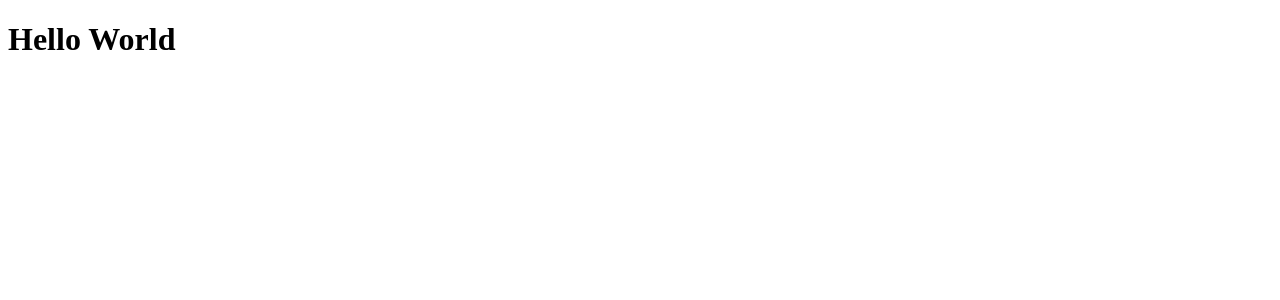
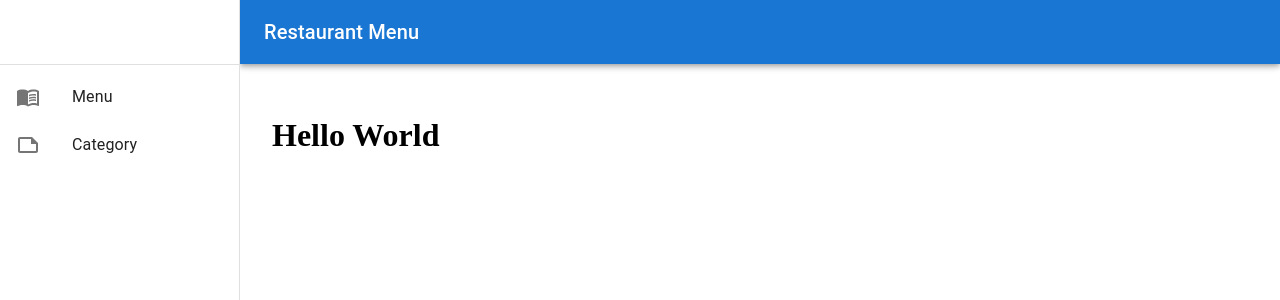
Before and after one commit to jove0610/restaurant-menu, a React (Create React App) app: page / in a window 1280 px wide. Shown: the top 300 px of the page. Built offline with nearby package versions, Linux system fonts and the light colour scheme.

Commit message:
create mui drawer

```diff
--- a/package.json
+++ b/package.json
@@ -3,10 +3,15 @@
   "version": "0.1.0",
   "private": true,
   "dependencies": {
+    "@emotion/react": "^11.9.3",
+    "@emotion/styled": "^11.9.3",
+    "@mui/icons-material": "^5.8.4",
+    "@mui/material": "^5.8.4",
     "@testing-library/jest-dom": "^5.16.4",
     "@testing-library/react": "^13.3.0",
     "@testing-library/user-event": "^13.5.0",
     "firebase": "^9.8.3",
+    "prop-types": "^15.8.1",
     "react": "^18.2.0",
     "react-dom": "^18.2.0",
     "react-scripts": "5.0.1",
--- a/src/App.jsx
+++ b/src/App.jsx
@@ -1,9 +1,13 @@
 import React from 'react';
+
+import Drawer from './components/Drawer';
 
 function App() {
   return (
     <div className="App">
-      <h1>Hello World</h1>
+      <Drawer>
+        <h1>Hello World</h1>
+      </Drawer>
     </div>
   );
 }
--- /dev/null
+++ b/src/components/Drawer/SideMenu.jsx
@@ -0,0 +1,95 @@
+import React from 'react';
+import PropTypes from 'prop-types';
+
+import Box from '@mui/material/Box';
+import Divider from '@mui/material/Divider';
+import Drawer from '@mui/material/Drawer';
+import List from '@mui/material/List';
+import ListItem from '@mui/material/ListItem';
+import ListItemButton from '@mui/material/ListItemButton';
+import ListItemIcon from '@mui/material/ListItemIcon';
+import ListItemText from '@mui/material/ListItemText';
+import Toolbar from '@mui/material/Toolbar';
+
+import MenuBookIcon from '@mui/icons-material/MenuBook';
+import NoteOutlinedIcon from '@mui/icons-material/NoteOutlined';
+
+function DrawerItems() {
+  const items = [
+    { name: 'Menu', Icon: MenuBookIcon },
+    { name: 'Category', Icon: NoteOutlinedIcon },
+  ];
+
+  return (
+    <>
+      <Toolbar />
+      <Divider />
+      <List>
+        {items.map((item) => {
+          const { name, Icon } = item;
+
+          return (
+            <ListItem key={name} disablePadding>
+              <ListItemButton>
+                <ListItemIcon>
+                  <Icon />
+                </ListItemIcon>
+                <ListItemText primary={name} />
+              </ListItemButton>
+            </ListItem>
+          );
+        })}
+      </List>
+    </>
+  );
+}
+
+function SideMenu({ drawerWidth, mobileOpen, handleDrawerToggle }) {
+  return (
+    <Box
+      component="nav"
+      sx={{ width: { sm: drawerWidth }, flexShrink: { sm: 0 } }}
+      aria-label="mailbox folders"
+    >
+      {/* The implementation can be swapped with js to avoid SEO duplication of links. */}
+      <Drawer
+        variant="temporary"
+        open={mobileOpen}
+        onClose={handleDrawerToggle}
+        ModalProps={{
+          keepMounted: true, // Better open performance on mobile.
+        }}
+        sx={{
+          display: { xs: 'block', sm: 'none' },
+          '& .MuiDrawer-paper': {
+            boxSizing: 'border-box',
+            width: drawerWidth,
+          },
+        }}
+      >
+        <DrawerItems />
+      </Drawer>
+      <Drawer
+        variant="permanent"
+        sx={{
+          display: { xs: 'none', sm: 'block' },
+          '& .MuiDrawer-paper': {
+            boxSizing: 'border-box',
+            width: drawerWidth,
+          },
+        }}
+        open
+      >
+        <DrawerItems />
+      </Drawer>
+    </Box>
+  );
+}
+
+SideMenu.propTypes = {
+  drawerWidth: PropTypes.string.isRequired,
+  mobileOpen: PropTypes.bool.isRequired,
+  handleDrawerToggle: PropTypes.func.isRequired,
+};
+
+export default SideMenu;
--- /dev/null
+++ b/src/components/Drawer/TopMenu.jsx
@@ -0,0 +1,43 @@
+import React from 'react';
+import PropTypes from 'prop-types';
+
+import AppBar from '@mui/material/AppBar';
+import IconButton from '@mui/material/IconButton';
+import Toolbar from '@mui/material/Toolbar';
+import Typography from '@mui/material/Typography';
+
+import MenuIcon from '@mui/icons-material/Menu';
+
+function TopMenu({ drawerWidth, handleDrawerToggle }) {
+  return (
+    <AppBar
+      position="fixed"
+      sx={{
+        width: { sm: `calc(100% - ${drawerWidth})` },
+        ml: { sm: `${drawerWidth}` },
+      }}
+    >
+      <Toolbar>
+        <IconButton
+          color="inherit"
+          aria-label="open drawer"
+          edge="start"
+          onClick={handleDrawerToggle}
+          sx={{ mr: 2, display: { sm: 'none' } }}
+        >
+          <MenuIcon />
+        </IconButton>
+        <Typography variant="h6" noWrap component="div">
+          Restaurant Menu
+        </Typography>
+      </Toolbar>
+    </AppBar>
+  );
+}
+
+TopMenu.propTypes = {
+  drawerWidth: PropTypes.string.isRequired,
+  handleDrawerToggle: PropTypes.func.isRequired,
+};
+
+export default TopMenu;
--- /dev/null
+++ b/src/components/Drawer/index.jsx
@@ -0,0 +1,56 @@
+import React, { useState } from 'react';
+import PropTypes from 'prop-types';
+import Box from '@mui/material/Box';
+
+import Toolbar from '@mui/material/Toolbar';
+
+import SideMenu from './SideMenu';
+import TopMenu from './TopMenu';
+
+const drawerWidth = '15em';
+
+function ResponsiveDrawer({ children }) {
+  const [mobileOpen, setMobileOpen] = useState(false);
+
+  const handleDrawerToggle = () => {
+    setMobileOpen(!mobileOpen);
+  };
+
+  return (
+    <Box sx={{ display: 'flex' }}>
+      <TopMenu
+        drawerWidth={drawerWidth}
+        handleDrawerToggle={handleDrawerToggle}
+      />
+
+      <SideMenu
+        drawerWidth={drawerWidth}
+        mobileOpen={mobileOpen}
+        handleDrawerToggle={handleDrawerToggle}
+      />
+
+      {/* Content */}
+      <Box
+        component="main"
+        sx={{
+          flexGrow: 1,
+          p: 3,
+          width: { sm: `calc(100% - ${drawerWidth})` },
+        }}
+      >
+        <Toolbar />
+        {children}
+      </Box>
+    </Box>
+  );
+}
+
+ResponsiveDrawer.propTypes = {
+  children: PropTypes.node,
+};
+
+ResponsiveDrawer.defaultProps = {
+  children: null,
+};
+
+export default ResponsiveDrawer;
```
Also changed, not shown: 1 other file (tests, documents, lock files or other folders).
